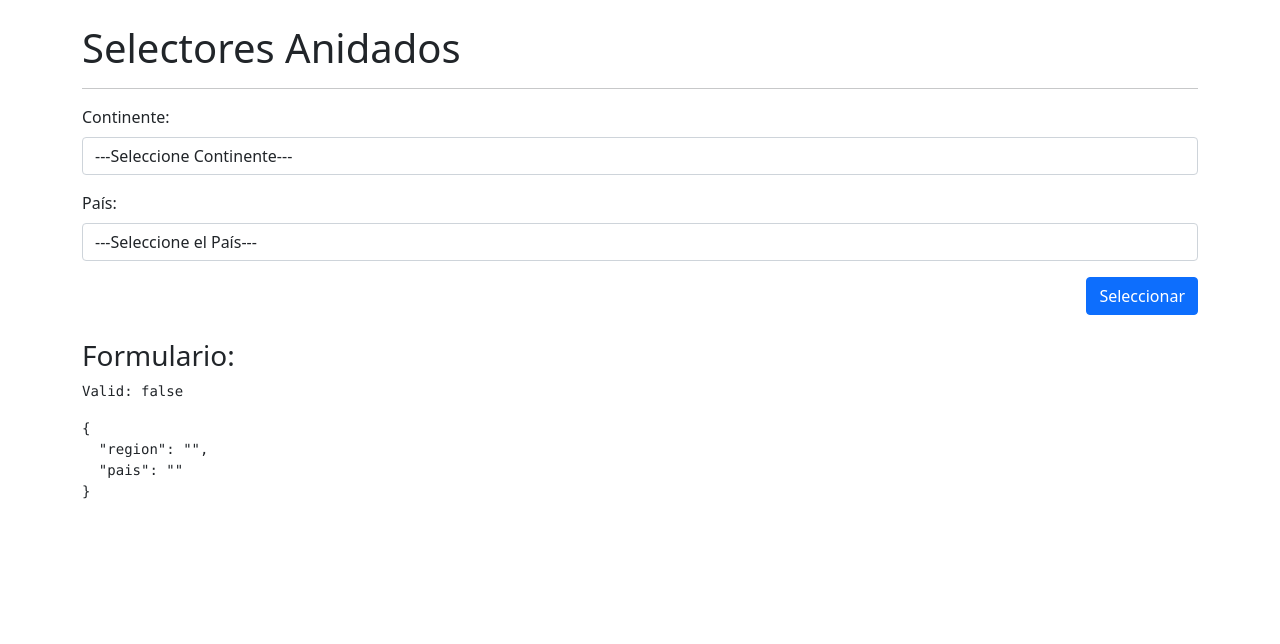
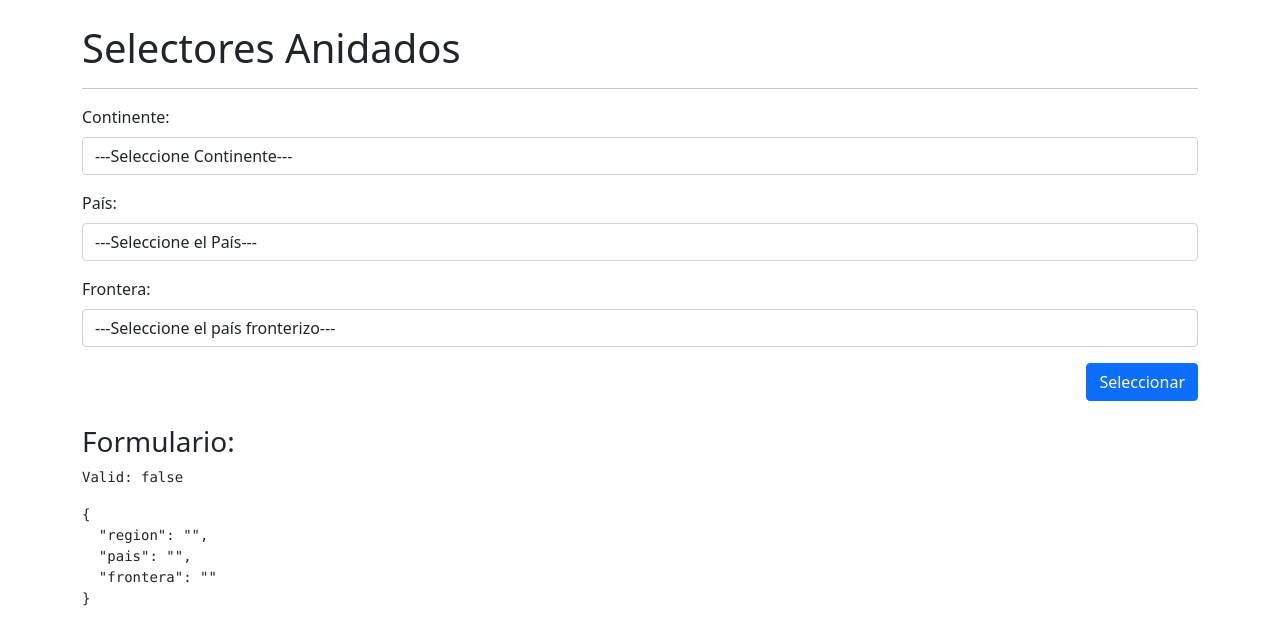
Before and after one commit to pabalvarezs/selectoresApp-Angular, an Angular app: page /selector/selector in a window 1280 px wide. Shown: the top 644 px of the page. Built offline with nearby package versions, Linux system fonts and the light colour scheme.

Commit message:
seccion  19 clase 286

```diff
--- a/src/app/paises/pages/selector-page/selector-page.component.html
+++ b/src/app/paises/pages/selector-page/selector-page.component.html
@@ -33,6 +33,21 @@
         </div>
     </div>
 
+    <!-- FRONTERA  -->
+    <div class="row mb-3">
+        <div class="col">
+            <label class="form-label">Frontera: </label>
+            <select     class="form-control"
+                        formControlName="frontera">
+                <option value="">---Seleccione el país fronterizo---</option>
+                <option *ngFor="let pais of paises"
+                        [value]="pais.alpha3Code">
+                    {{ pais.name | titlecase}}
+                </option>
+            </select>
+        </div>
+    </div>
+
     <!-- BOTON -->
 
     <div class="row">
--- a/src/app/paises/pages/selector-page/selector-page.component.ts
+++ b/src/app/paises/pages/selector-page/selector-page.component.ts
@@ -19,12 +19,14 @@ export class SelectorPageComponent implements OnInit {
   miFormulario : FormGroup = this.fb.group({
     region  : ['',Validators.required],
     pais    : ['',Validators.required],
+    frontera    : ['',Validators.required],
   })
 
   // llenar selectores
 
-  regiones : string[] = [];
-  paises : PaisSmall[] = [];
+  regiones  : string[]      = [];
+  paises    : PaisSmall[]   = [];
+  pais      : string        = ''
 
   ngOnInit(): void {
     this.regiones = this.paisesServices.regiones;
@@ -41,6 +43,15 @@ export class SelectorPageComponent implements OnInit {
       .subscribe( paises => {
         this.paises = paises;
       })
+
+    //cuando cambia el pais
+
+    this.miFormulario.get("pais")?.valueChanges
+      .subscribe( codigo => {
+
+        console.log(codigo);
+
+      })
   }
 
   guardar(){
--- a/src/app/paises/services/paises-service.service.ts
+++ b/src/app/paises/services/paises-service.service.ts
@@ -1,6 +1,7 @@
 import { HttpClient } from '@angular/common/http';
 import { Injectable } from '@angular/core';
-import { PaisSmall } from '../interfaces/paises.interfaces';
+import { Observable, of } from 'rxjs';
+import { PaisSmall, Pais } from '../interfaces/paises.interfaces';
 
 @Injectable({
   providedIn: 'root'
@@ -23,4 +24,12 @@ export class PaisesServiceService {
     return this.http.get<PaisSmall[]>(url);
   }
 
+  getPaisPorCodigo(codigo : string) : Observable<Pais | null> {
+    if(!codigo) {
+      return of(null);
+    }
+    const url : string = `_baseUrl/alpha/${codigo}`
+    return this.http.get<Pais>(url);
+  }
+
 }
```
Also changed, not shown: src/app/paises/interfaces/paises.interfaces.ts (+62 -0 lines).
